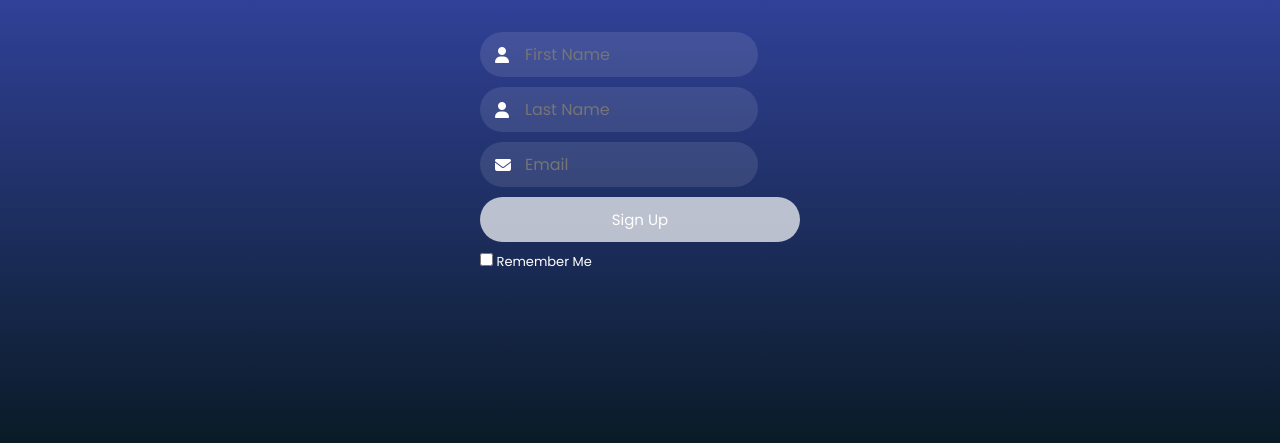
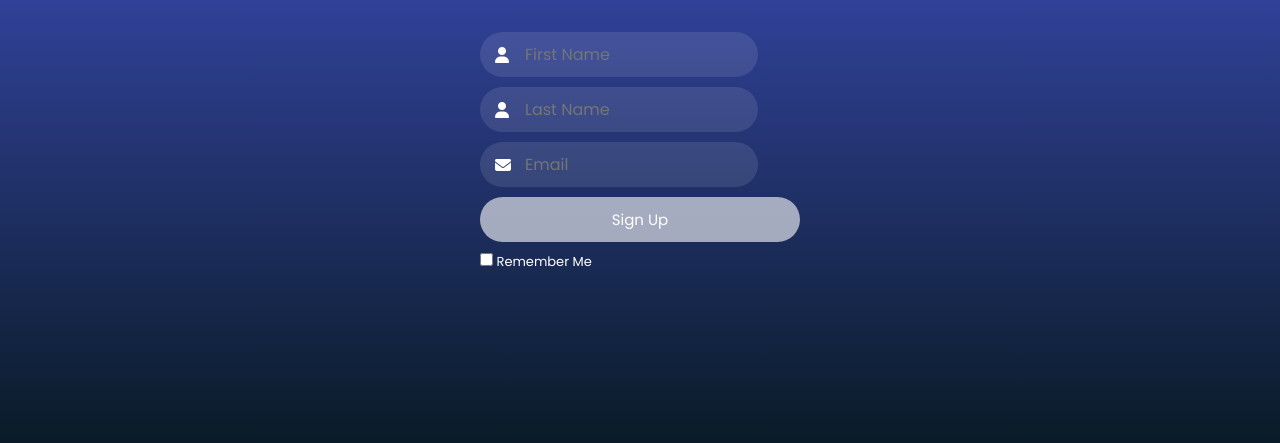
Before and after one commit to Worldwide-El/Newsletter, a website: page index.html in a window 1280 px wide. Shown: the part 349-792 px from the top of the page. Drawn offline with nearby package versions, Linux system fonts and the light colour scheme; a web font is replaced by a local one.

Commit message:
Minor change to the button's color

```diff
--- a/public/style.css
+++ b/public/style.css
@@ -19,7 +19,7 @@ button{
     height: 45px;
     outline: none;
     width: 100%;
-    background: rgba(255, 255, 255, 0.7);
+    background: rgba(255, 255, 255, 0.6);
     cursor: pointer;
     transition: .3s;
 }
```
